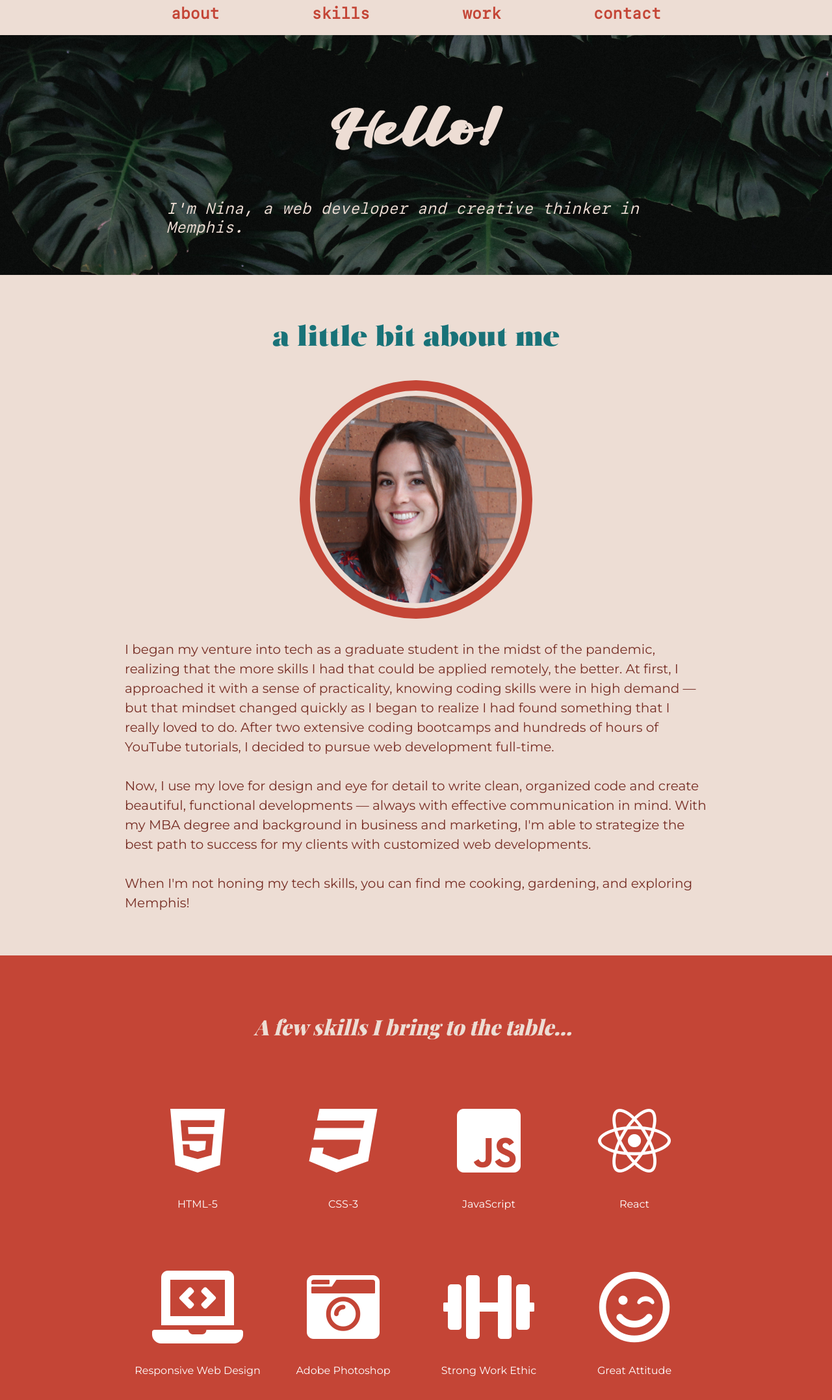
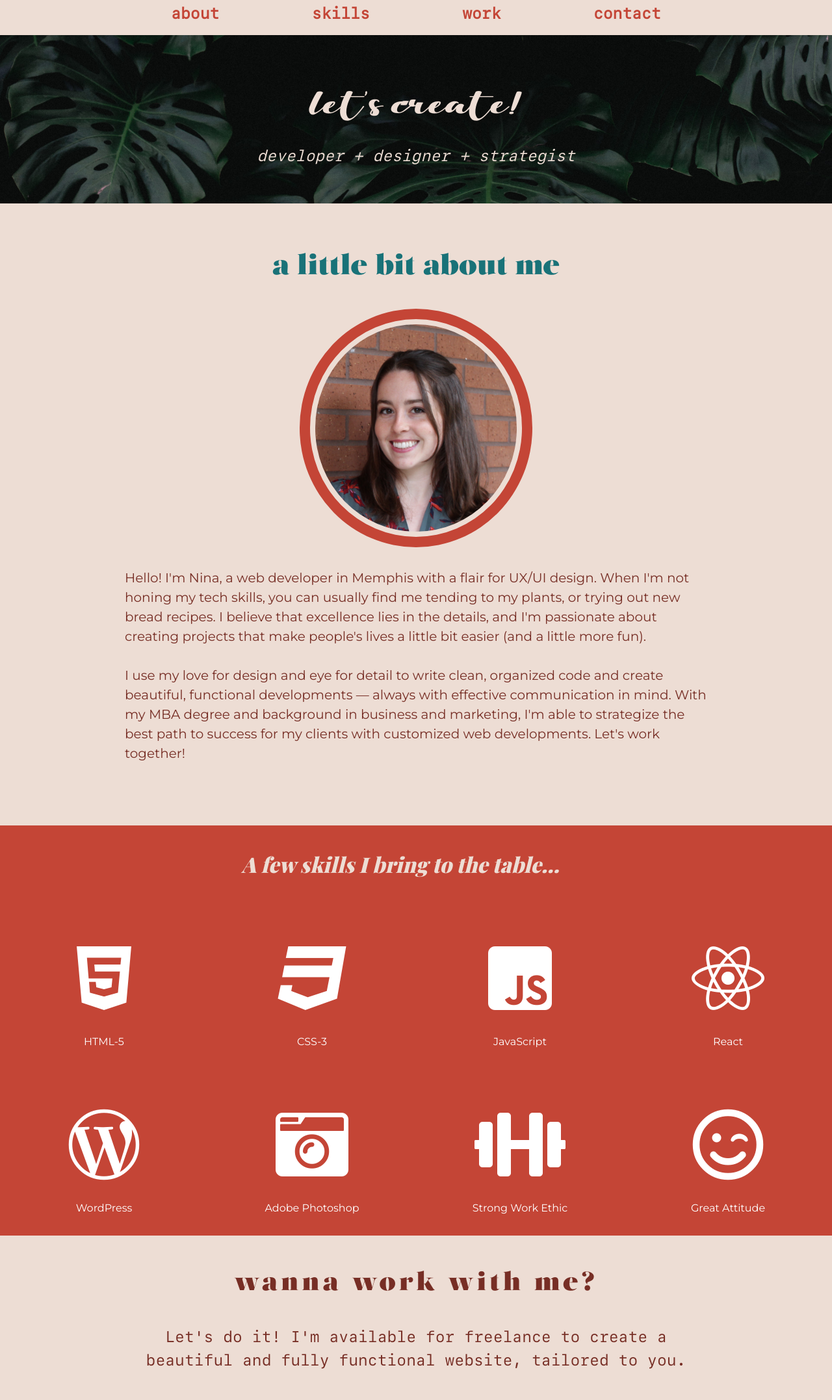
Before and after one commit to ninakalpakis/portfolio-website, a website built with Parcel: page index.html in a window 1280 px wide. Shown: the part 93-2247 px from the top of the page at 65% size. Built offline with nearby package versions, Linux system fonts and the light colour scheme; a web font is replaced by a local one.

Commit message:
Updated bio

```diff
--- a/css/main.css
+++ b/css/main.css
@@ -102,6 +102,10 @@ textarea {
 @font-face {
   font-family: SF Mono;
   src: url('../fonts/sf-mono-regular.otf') format('opentype');
+}
+@font-face {
+  font-family: Be Strong;
+  src: url('../fonts/be-strong.otf') format('opentype');
 }
 
 /* General Styles */
@@ -229,8 +233,8 @@ header nav ul li {
 .greeting h1 {
   color: #edddd4;
   font-family: 'Viksi Script';
-  font-size: 5em;
-  font-weight: 900;
+  font-size: 3em;
+  font-weight: normal;
   animation: fade 5s alternate;
   -moz-animation: fade 5s alternate;
   -webkit-animation: fade 5s alternate;
@@ -325,7 +329,7 @@ header nav ul li {
 #skills {
   display: flex;
   justify-content: center;
-  flex-flow: row wrap;
+  flex-flow: column wrap;
   background-color: #c44536;
 }
 
--- a/index.html
+++ b/index.html
@@ -1,5 +1,5 @@
 <!doctype html>
-<html class="no-js" lang="">
+<html class="no-js" lang="en">
 
 <head>
   <meta charset="utf-8">
@@ -50,8 +50,8 @@
 
     <section class="greeting">
       <div class="content-wrapper">
-        <h1>Hello!</h1>
-        <h3>I'm Nina, a web developer and creative thinker in Memphis.</h3>
+        <h1>let's create!</h1>
+        <h3>developer + designer + strategist</h3>
       </div>
     </section>
 
@@ -60,25 +60,20 @@
         <h2>a little bit about me</h2>
           <figure>
             <a href="">
-              <img src="img/headshot.png" alt="headshot"/>
+              <img src="img/headshot.png" alt="headshot of Nina Kalpakis"/>
             </a>
           </figure>
           <div>
             <p>
-              I began my venture into tech as a graduate student in the midst of
-              the pandemic, realizing that the more skills I had that could be
-              applied remotely, the better. At first, I approached it with a sense of
-              practicality, knowing coding skills were in high demand &mdash; but that mindset
-              changed quickly as I began to realize I had found something that I really
-              loved to do. After two extensive coding bootcamps and hundreds of hours of YouTube tutorials,
-              I decided to pursue web development full-time.
+              Hello! I'm Nina, a web developer in Memphis with a flair for UX/UI design. When I'm not honing my tech skills, you can usually find me tending to my plants,
+              or trying out new bread recipes. I believe that excellence lies in the details, and I'm passionate about creating projects that make people's lives a little bit easier
+              (and a little more fun).
               <br><br>
-              Now, I use my love for design and eye for detail to write clean,
+              I use my love for design and eye for detail to write clean,
               organized code and create beautiful, functional developments
               &mdash; always with effective communication in mind. With my MBA degree and background in business and marketing,
-              I'm able to strategize the best path to success for my clients with customized web developments.<br><br>
-              When I'm not honing my tech skills, you can find me cooking,
-              gardening, and exploring Memphis!
+              I'm able to strategize the best path to success for my clients with customized web developments. Let's work together!<br><br>
+
             </p>
           </div>
 
@@ -86,7 +81,7 @@
   </section>
 
     <section id="skills">
-      <div class="content-wrapper">
+      <!-- <div class=content-wrapper> -->
         <h3>A few skills I bring to the table...</h3>
           <div class="skills-items">
             <article>
@@ -115,9 +110,9 @@
             </article>
             <article>
               <p class="fontawesome-icon">
-              <i class="fas fa-laptop-code"></i>
+              <i class="fab fa-wordpress-simple"></i>
               </p>
-              <p class="skills-item-description">Responsive Web Design</p>
+              <p class="skills-item-description">WordPress</p>
             </article>
             <article>
               <p class="fontawesome=icon">
@@ -138,7 +133,7 @@
               <p class="skills-item-description">Great Attitude</p>
             </article>
       </div>
-    </div>
+    <!-- </div> -->
   </section>
 
   <aside>
@@ -154,6 +149,19 @@
   <section id="portfolio">
         <div class="content-wrapper">
                 <h2>my portfolio</h2>
+                <div class="portfolio-content">
+                  <a href = "https://unowomeninbusiness.com" target=_BLANK>
+                  <img src="img/wib.png" class="img-zoom" alt="Unplugged Retreat">
+                  </a>
+                    <h3>Women in Business</h3>
+                    <p>In 2019, I co-founded an organization at the University of New Orleans with a classmate and friend of mine, Alexandra Heuer. With the goal of bridging the gender gap for leaders in business by giving women
+                      the tools to succeed, Women in Business started as a small idea that has now grown to a strong community on campus today. To help them expand their web presence, I used WordPress, PHP, and Custom Theming
+                      to create this website, which features a blog, a live Instagram feed connected to their account, and more!
+                    <br><br>Built with WordPress, PHP, Custom Theming, HTML, CSS, Adobe Photoshop, Responsive Web Design &amp; Mobile-First Principles, Media Queries, Flexbox, Responsive Typography, and Standard Breakpoints</p><br>
+                    <a href="https://unowmeninbusiness.com/" target=_BLANK>Visit Live Site</a>
+                    <br><hr>
+                </div>
+                <div class="portfolio-content">
                 <div class="portfolio-content">
                   <a href = "https://ninakalpakis.github.io/unplugged-retreat/" target=_BLANK>
                   <img src="img/unplugged.png" class="img-zoom" alt="Unplugged Retreat">
@@ -231,7 +239,7 @@
               <p><strong>hire me</strong></p>
               <br>
               <div class="social-icons">
-              <p><a href="https://drive.google.com/file/d/1zezsW5oROJ2b866_ArtkSMHoCSI3q8bu/view?usp=sharing" target=_BLANK><i class="fas fa-briefcase"></i></a></p>
+              <p><a href="https://drive.google.com/file/d/1yD3dY_Klw4YVvmkE9kedIL-k4VVMrIP2/view?usp=sharing" target=_BLANK><i class="fas fa-briefcase"></i></a></p>
               </div>
             </div>
           </div>
```
Also changed, not shown: fonts/be-strong.otf (added), img/wib.png (added).
